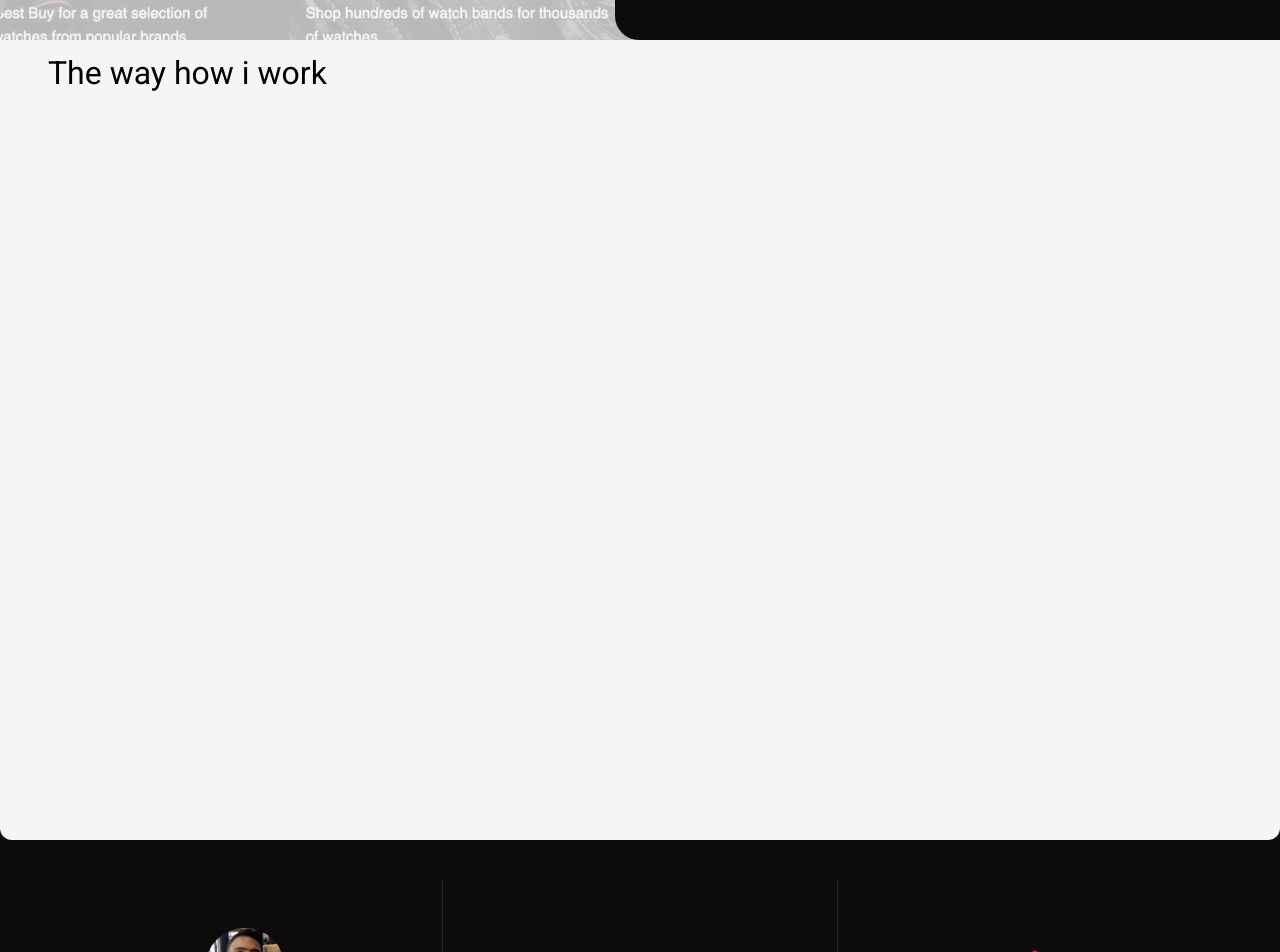
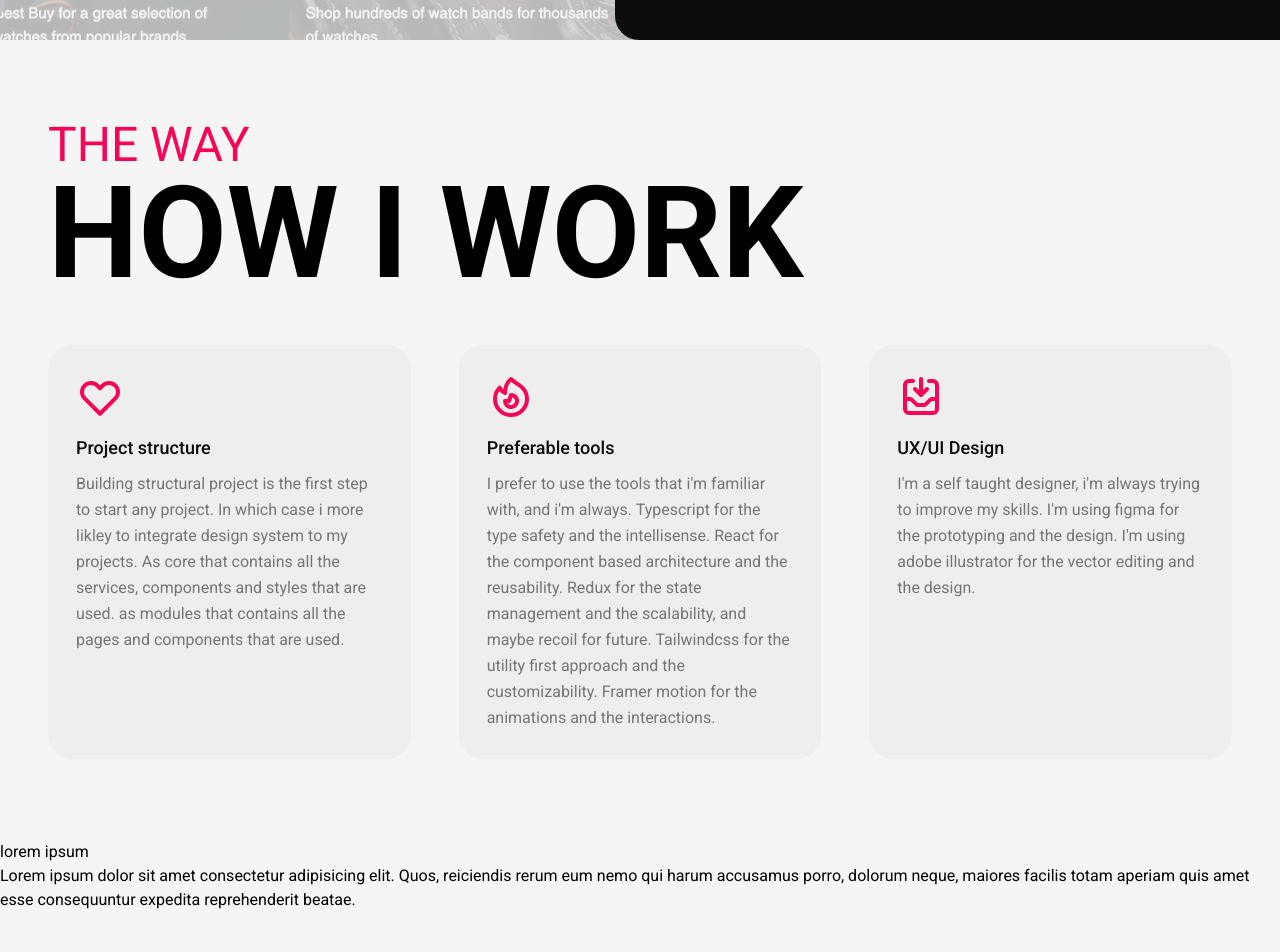
Before and after one commit to soufiyanbenallal/porfolio, a Next.js app: page / in a window 1280 px wide. Shown: the part 1560-2512 px from the top of the page. Built offline with nearby package versions, Linux system fonts and the light colour scheme.

Commit message:
add box scrollable

```diff
--- a/modules/blogs/components/HeroComponent.tsx
+++ b/modules/blogs/components/HeroComponent.tsx
@@ -2,11 +2,12 @@ import React from 'react'
 import Image from 'next/image'
 import { motion } from 'framer-motion'
 import { AnimatedTextCharacter, AnimatedTextWord } from '../../../components/Box'
+import Box from '../../../shared/animation/Box'
 
 
 export default function HeroComponent() {
   return (
-      <section className="relative h-[calc(100vh-5rem)] flex items-center ">
+      <Box type='fade' duration={2} className="relative h-[calc(100vh-5rem)] flex items-center ">
         <div className="container-lg flex w-full relative z-20">
           <h1 className='dark:text-gray-200 text-7xl uppercase flex-1 max-w-xl'>
             One Story sounds good until another is told
@@ -27,6 +28,6 @@ export default function HeroComponent() {
           className="absolute top-0 left-0 w-screen h-full z-10">
           <Image src='/blog-hero.jpg' alt='BLOG statue | soufiyan benallal' layout='fill' objectFit='cover'/>
         </motion.div>
-      </section>
+      </Box>
   )
 }
--- /dev/null
+++ b/modules/home/components/BlogListComponent.tsx
@@ -0,0 +1,15 @@
+import React from 'react'
+import BoxWithScroll from '../../../shared/animation/BoxWithScroll'
+
+export default function BlogListComponent() {
+  return (
+    <section className="relative w-screen h-screen flex flex-col ">
+        <BoxWithScroll >
+            <div className='dark:text-gray-200'>
+                <h2>lorem ipsum</h2>
+                <p>Lorem ipsum dolor sit amet consectetur adipisicing elit. Quos, reiciendis rerum eum nemo qui harum accusamus porro, dolorum neque, maiores facilis totam aperiam quis amet esse consequuntur expedita reprehenderit beatae.</p>
+            </div>
+        </BoxWithScroll>
+    </section>
+  )
+}
--- a/modules/home/components/HeroSection.tsx
+++ b/modules/home/components/HeroSection.tsx
@@ -3,6 +3,8 @@ import { motion } from 'framer-motion';
 import { FADE_ANIM } from '../../../motions/home';
 import LogoNameComponent from '../../../components/heroSectionAnimation/LogoNameComponent';
 import { AnimatedTextCharacter } from '../../../shared/animation/TextAnimateChar';
+import Box from '../../../shared/animation/Box';
+import BoxWithScroll from '../../../shared/animation/BoxWithScroll';
 // import { ParallaxText } from '../../../motions/OnScroll';
 
 
@@ -10,7 +12,7 @@ export default function HeroSection() {
   return (
     <section className="relative w-screen h-screen flex flex-col ">
 
-      <article className="relative z-10 py-6 text-center md:text-left w-full h-full flex flex-col justify-center items-center">
+      <BoxWithScroll scale={2} className="relative z-10 py-6 text-center md:text-left w-full h-full flex flex-col justify-center items-center">
         {/* <motion.p {...FADE_ANIM} className='w-full text-center font-medium tracking-widest dark:text-gray-400 text-2xl mb-2'>Hello, I&apos;m</motion.p> */}
         <div className=' dark:text-gray-1000  font-one leading-[1]'>
           <LogoNameComponent className='dark:text-gray-100'/>
@@ -23,10 +25,8 @@ export default function HeroSection() {
         <div className=" top-1/2 left-1/2 -translate-x-1/2 -translate-y-1/2 absolute hidden">
           {/* <AnimatedTextCharacter text='SOUFIYAN' className="dark:text-red-base relative z-1 text-6xl md:text-[8rem] font-extrabold tracking-widest font-one text-center"/> */}
           {/* <LogoText className="dark:text-red-base relative z-1 text-6xl md:text-[8rem] font-extrabold tracking-widest font-one text-center"/> */}
-
         </div>
-
-      </article>
+      </BoxWithScroll>
 
 
 
--- a/modules/home/components/ServicesSection.tsx
+++ b/modules/home/components/ServicesSection.tsx
@@ -1,20 +1,17 @@
 import React from 'react';
 // import { motion, useTransform, useViewportScroll } from "framer-motion"
-import Box, { Card, AnimatedTextWord } from '../../../components/Box'
+import  { Card, AnimatedTextWord } from '../../../components/Box'
+import Box from '../../../shared/animation/Box';
 export default function ServicesSection() {
   return (
-    <section className="h-screen container overflow-hidden flex items-center">
+    <Box type='fade' duration={.5} className="h-screen container overflow-hidden flex items-center">
       {/* <Box /> */}
       <div className="grid grid-cols-1 gap-12  md:grid-cols-2 lg:grid-cols-3 rounded-b-xl ">
-
-        <article className="col-span-1 md:col-span-2 lg:col-span-3 h-80">
-  <Box>
-      {/* <h3 className="text-4xl dark:text-gray-100">The way how i work</h3> */}
-    <AnimatedTextWord text='The way how i work'/>
+        <Box type='slideVertical' y={300} duration={.8} className="col-span-1 md:col-span-2 lg:col-span-3 uppercase">
+            <h2 className='text-red-base text-5xl'>The way</h2>
+            <p className='dark:text-gray-200 text-[8rem] font-extrabold leading-[1]'>how i work</p>
         </Box>
-    </article>
-
-      <Card num={850} >
+        <Box type='slideVertical' className='dark:bg-gray-1000 bg-gray-200 p-7 rounded-3xl' >
           <svg
             xmlns="http://www.w3.org/2000/svg"
             fill="none"
@@ -39,8 +36,8 @@ export default function ServicesSection() {
             As core that contains all the services, components and styles that are used.
             as modules that contains all the pages and components that are used.
           </p>
-      </Card>
-      <Card num={650}>
+        </Box>
+        <Box type='slideVertical' className='dark:bg-gray-1000 bg-gray-200 p-7 rounded-3xl' y={350} >
           <svg
             xmlns="http://www.w3.org/2000/svg"
             fill="none"
@@ -73,8 +70,8 @@ export default function ServicesSection() {
             Tailwindcss for the utility first approach and the customizability.
             Framer motion for the animations and the interactions.
           </p>
-      </Card>
-      <Card num={950}>
+        </Box>
+        <Box type='slideVertical' className='dark:bg-gray-1000 bg-gray-200 p-7 rounded-3xl'  y={400}>
           <svg
             xmlns="http://www.w3.org/2000/svg"
             fill="none"
@@ -98,8 +95,8 @@ export default function ServicesSection() {
             I&apos;m using figma for the prototyping and the design.
             I&apos;m using adobe illustrator for the vector editing and the design.
           </p>
-      </Card>
+        </Box>
       </div>
-    </section>
+    </Box>
   );
 }
--- a/modules/home/index.tsx
+++ b/modules/home/index.tsx
@@ -1,4 +1,5 @@
 import React from 'react'
+import BlogListComponent from './components/BlogListComponent'
 import HeroSection from './components/HeroSection'
 import ProjectWeventeComponent from './components/ProjectWeventeComponent'
 import ServicesSection from './components/ServicesSection'
@@ -9,6 +10,7 @@ export default function HomeView() {
         <HeroSection />
         <ProjectWeventeComponent />
         <ServicesSection />
+        <BlogListComponent />
     </div>
   )
 }
--- a/shared/animation/Box.tsx
+++ b/shared/animation/Box.tsx
@@ -19,11 +19,22 @@ export default function Box({className, children, type, y=300,x=300, duration=1}
     const variants = {
         fade: {
             visible: { opacity: 1},
-            hidden: { opacity: 0 }
+            hidden: { opacity: 0,
+              transition:{
+                ease:'easeInOut',
+              }
+            }
         },
         slideVertical: {
             visible: { opacity: 1, scale: 1,y:0 },
-            hidden: { opacity: 0, scale: 1, y }
+            hidden: { opacity: 0, scale: 1, y,
+              transition: {
+                bounce: .4,
+                type:'spring',
+                damping: 8,
+                stiffness: 50,
+              }
+            }
           },
         slideHorizontal: {
             visible: { opacity: 1, scale: 1,x:0 },
@@ -39,14 +50,7 @@ export default function Box({className, children, type, y=300,x=300, duration=1}
     <motion.div
     className={className ? className : 'w-full'}
     ref={ref}
-    transition={{
-        duration,
-        bounce: .4,
-        type:'spring',
-        damping: 8,
-        stiffness: 50,
-
-      }}
+    transition={{duration}}
     variants={variants[type]}
     initial="hidden"
     animate={control}
--- /dev/null
+++ b/shared/animation/BoxWithScroll.tsx
@@ -0,0 +1,23 @@
+import { motion, useScroll, useTransform } from 'framer-motion';
+import React, { ReactNode } from 'react'
+import useWindowSize from '../hooks/useWindowSize';
+interface IBoxWithScroll {
+    children: ReactNode,
+    className?: string,
+    scale?: number,
+    opacity?: number
+}
+export default function BoxWithScroll({children, className = '', scale=1.5, opacity=0}: IBoxWithScroll) {
+    const {height} = useWindowSize()
+    const h = height * 2
+    const { scrollY } = useScroll();
+    const res = useTransform(scrollY, [0, h], [1, scale]);
+    const res2 = useTransform(scrollY, [0, h], [1, opacity]);
+    // const y = useTransform(scrollY, [0, h], [120, -120]);
+    const move = {scale: res, opacity: res2}
+    return (
+        <motion.div style={move} className={className}>
+            {children}
+        </motion.div>
+    )
+}
--- a/shared/animation/index.ts
+++ b/shared/animation/index.ts
@@ -1,2 +1,3 @@
 export * from './Box'
+export * from './BoxWithScroll'
 export * from './TextAnimateChar'
```
Also changed, not shown: modules/blogs/components/BgLayers.tsx (+8 -18 lines). Lines whose indentation alone changed are shown as unchanged.
